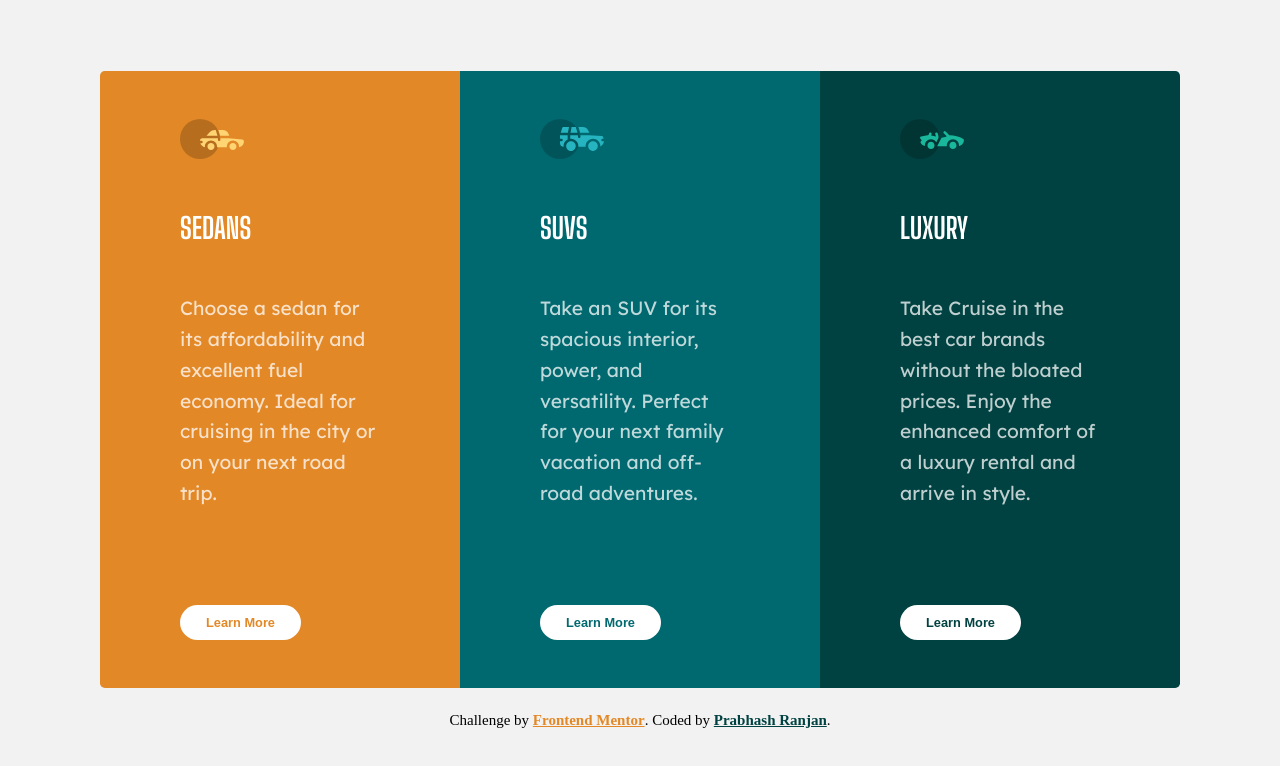
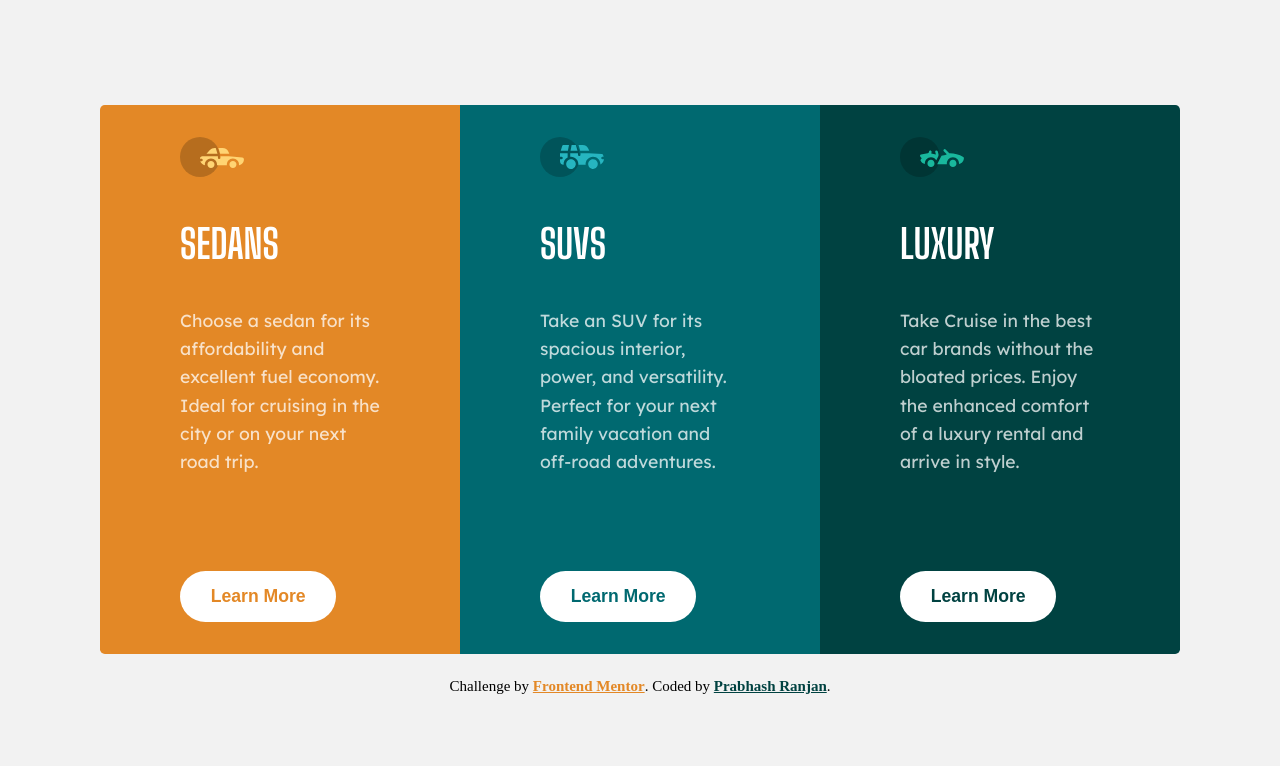
Before and after one commit to besttlookk/FEM-3-col-preview, a plain HTML site: page index.html in a window 1280 px wide. Drawn offline with Linux system fonts and the light colour scheme.

Commit message:
size bug

```diff
--- a/style.css
+++ b/style.css
@@ -125,18 +125,20 @@ footer a:last-child {
 
 @media (min-width: 680px) {
   .card {
-    padding: 3rem 5rem;
+    padding: 2rem 5rem;
   }
   .card__heading {
-    margin-block: 3rem;
-    font-size: 1.8rem;
+    margin-block: 2.4rem;
+    font-size: 2.5rem;
   }
 
   .card__para {
-    font-size: 1.2rem;
+    font-size: 1.1rem;
   }
   .card__btn {
     margin-top: 6rem;
+    padding: 0.8rem 1.8rem;
+    font-size: 1.1rem;
   }
 
   footer {
```
